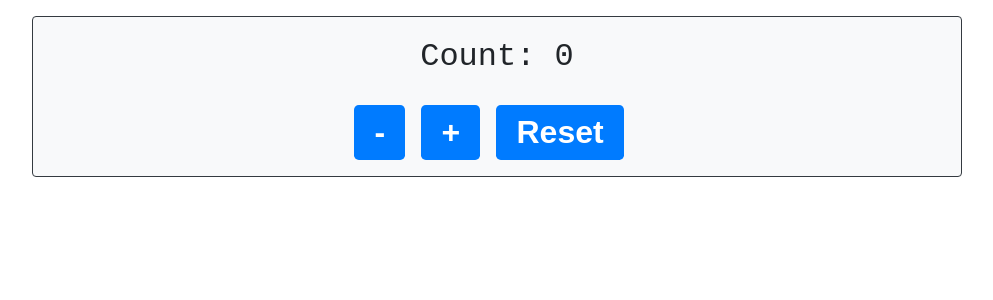
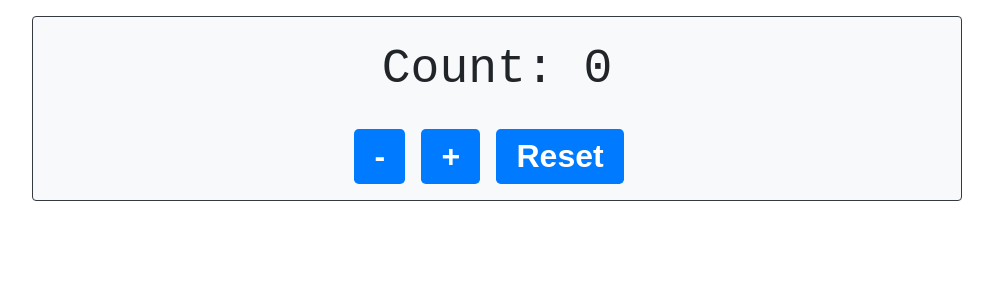
Before and after one commit to marlein-rusch/counter-app-react-vue-workshop-beginners, a React (Create React App) app: page / in a window 1280 px wide. Shown: the top 300 px of the page, without its empty margins (143-1136 px from the left). Built offline with nearby package versions, Linux system fonts and the light colour scheme.

Commit message:
Enlarge h2 font-size

```diff
--- a/src/styling/index.css
+++ b/src/styling/index.css
@@ -11,7 +11,7 @@ body {
 
 h2 {
     font-weight: normal;
-    font-size: 2rem;
+    font-size: 3rem;
     margin-top: 0;
     margin-bottom: 1.5rem;
 }
```
